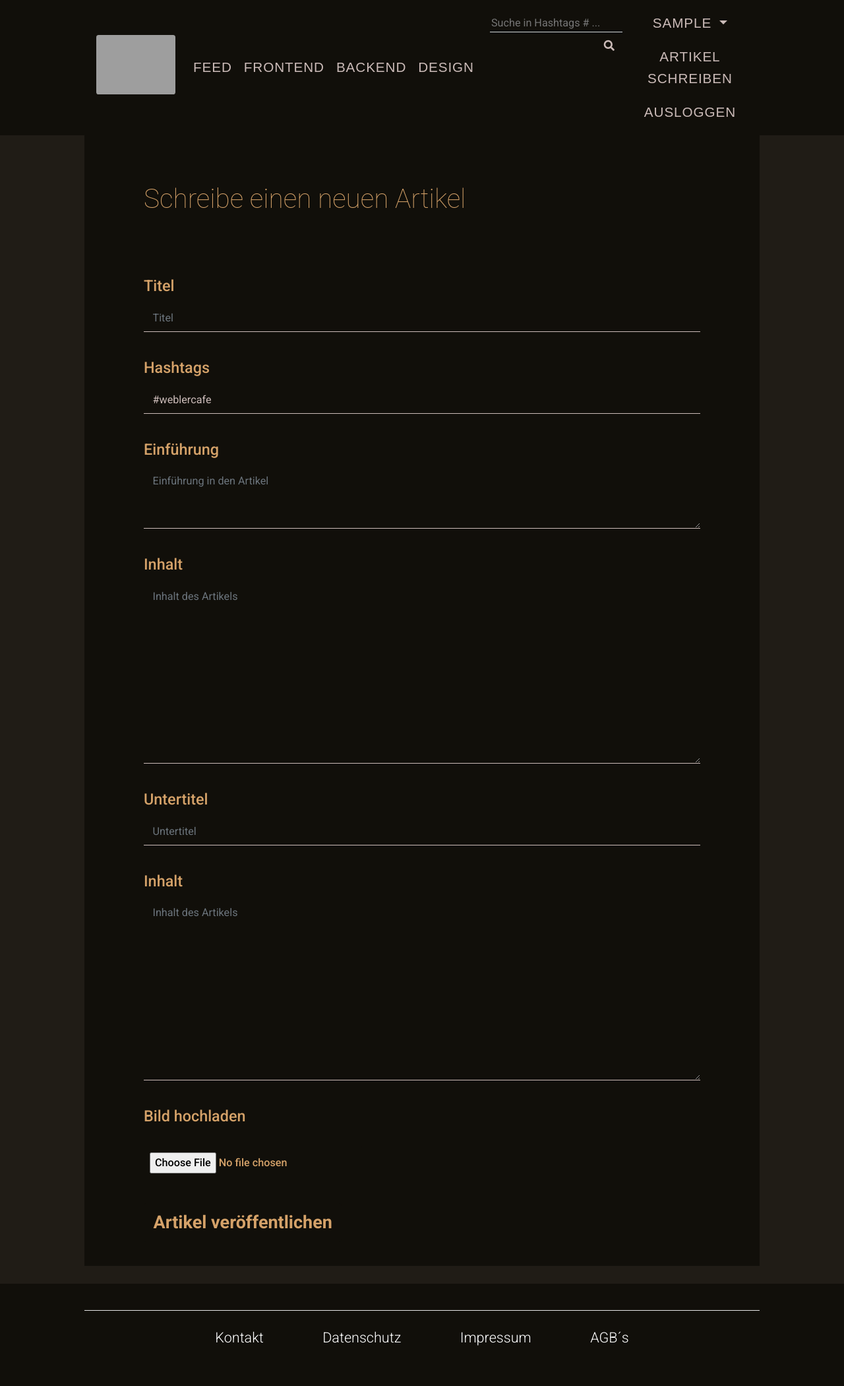
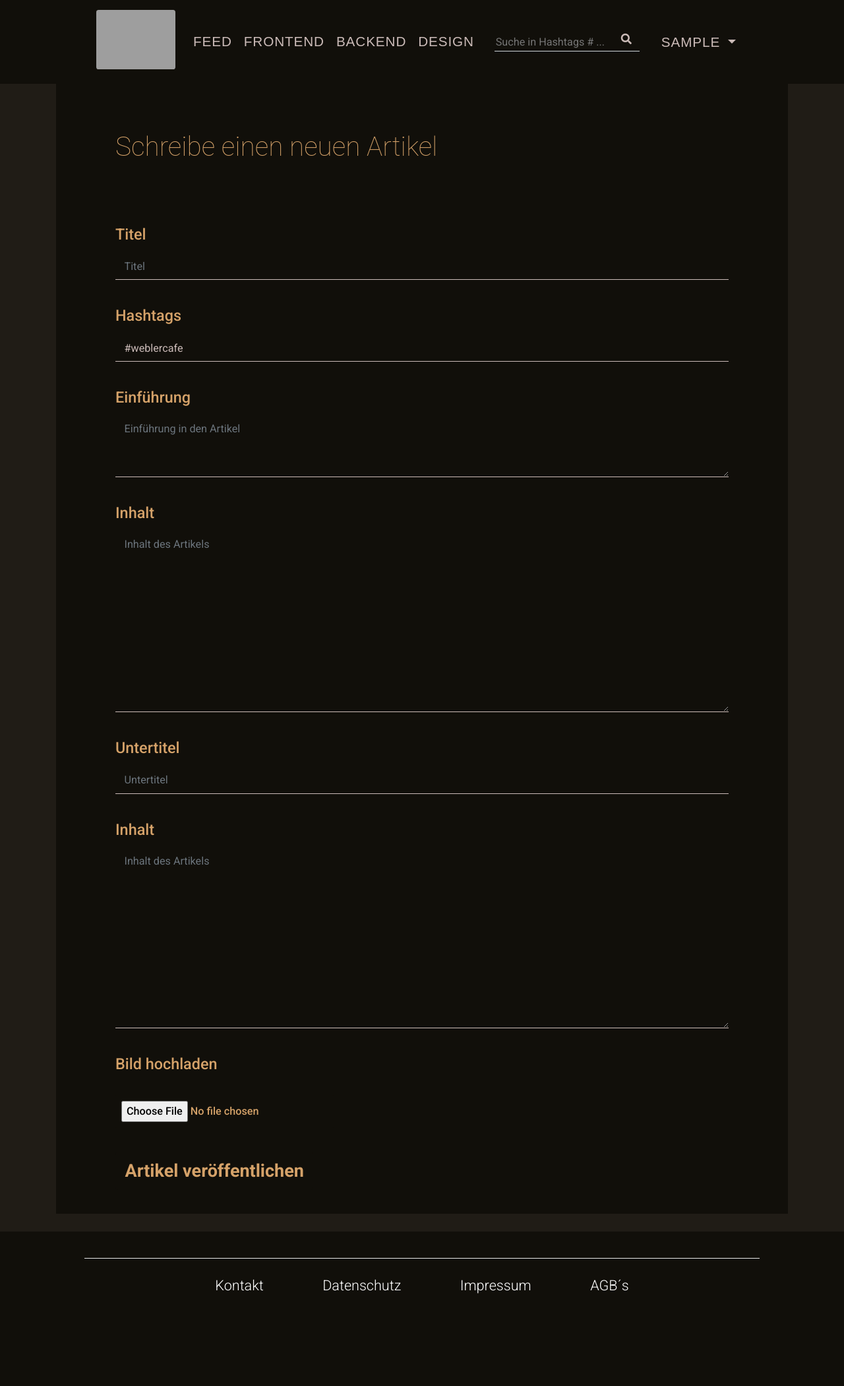
Before and after one commit to Jarmilia/webler.cafe, a Laravel app: page /articles/create in a window 1280 px wide. Shown: the whole page at 66% size. After the commit the page ends 1960 px from the top, so only its background shows below. Run offline with Laravel 8, Linux system fonts and the light colour scheme; the visitor is signed in with stand-in values (Sample User, id 1); some libraries are stand-ins or nearby versions; some web fonts are replaced; grey boxes are pictures that could not be loaded.

Commit message:
styles, migrations, dropdown, routes, errors

```diff
--- a/app/Http/Controllers/ArticlesController.php
+++ b/app/Http/Controllers/ArticlesController.php
@@ -36,7 +36,7 @@ class ArticlesController extends Controller
         $articles = Article::orderBy('created_at', 'desc')->get();
 
         //paginate:
-        $articles = Article::orderBy('created_at', 'desc')->paginate(12);
+        $articles = Article::orderBy('created_at', 'desc')->paginate(8);
 
         return view ('articles.index')->with('articles', $articles);
     }
--- a/resources/sass/_custom.scss
+++ b/resources/sass/_custom.scss
@@ -158,6 +161,9 @@ ul{
 .relative{
   position: relative;
 }
+.fixed{
+  position: fixed;
+}
 .pointer:hover{
   cursor: pointer;
 }
@@ -218,12 +207,33 @@ input:focus, .form-control:focus{
   width:100%;
   transition: width 0.3s ease-in;
 }
-// .welcome{
-// 	font-size: 1.5rem;
-// 	border-radius: 0.2rem;
-// 	font-family: 'Cutive Mono', Arial, sans-serif;
-// 	/* background: */
-// }
+/****Conrete Styles****/
+.errors{
+  border: 4px solid #862a37;
+}
+.upload{
+  padding: 0.5rem;
+  border-radius: 0.1rem;
+}
+.radio-label{
+  width:35%;
+}
+.cinema img{
+  position: fixed;
+  z-index: -100;
+  top: 0;
+  left: 0;
+  width: 100%;
+  height: 100vh;
+  margin-top: 7rem;
+  filter: brightness(0.2) sepia(1) blur(2px);
+}
+.welcome{
+	height: 95vh;
+}
+.navi{
+  z-index: 100;
+}
 // .webTalks{
 //   width: 100%;
 // 	padding: 2rem;
@@ -281,12 +291,41 @@ input:focus, .form-control:focus{
   color: #CBBBB8;
   margin-top: -3px;
 }
-.createArt{
+.summary{
+  line-height: 1.55rem;
+  font-style: italic;
+  padding-bottom: 1.5rem;
+  border-bottom: 1px solid #e5e5e5;
+  margin-bottom: .5rem;
+}
+.artContent{
   background: #110f0a;
   padding: 1rem 5rem 2rem;
   margin: 0 auto;
-  width: 80vw;
+  padding-top: 8rem;
+  // width: 80vw;
 }
+.navi-dropdown{
+  position: absolute;
+  display: none;
+}
+#navbarDropdown{
+  white-space: nowrap;
+}
+#navbarDropdown:after{
+  display: inline-block;
+  margin-left: 0.255em;
+  vertical-align: 0.255em;
+  content: "";
+  border-top: 0.3em solid;
+  border-right: 0.3em solid transparent;
+  border-bottom: 0;
+  border-left: 0.3em solid transparent;
+}
+.name-li:hover .navi-dropdown{
+  display: block;
+}
+
 // .arrow-down{
 //   width: 1rem;
 //   position: absolute;
--- a/resources/views/articles/create.blade.php
+++ b/resources/views/articles/create.blade.php
@@ -1,7 +1,7 @@
 @extends ('layouts.app')
 
 @section('content')
-  <div class="createArt">
+  <div class="artContent">
     <h1 class="text-gold margin3-4 RobotoThin">Schreibe einen neuen Artikel</h1>
     {{-- <p>{{dd(auth()->user()->id)}}</p> --}}
     {!! Form::open(['action'=> 'ArticlesController@store', 'method' => 'POST', 'enctype' => 'multipart/form-data']) !!}
--- a/resources/views/articles/edit.blade.php
+++ b/resources/views/articles/edit.blade.php
@@ -1,7 +1,7 @@
 @extends ('layouts.app')
 
 @section('content')
-<div class="createArt">
+<div class="artContent">
   <h1 class="text-gold margin3-4 RobotoThin">Editiere deinen Artikel</h1>
   {!! Form::open(['action'=> ['ArticlesController@update', $article->id], 'method' => 'POST', 'enctype' => 'multipart/form-data']) !!}
   <div class="form-group">
--- a/resources/views/articles/index.blade.php
+++ b/resources/views/articles/index.blade.php
@@ -1,7 +1,7 @@
 @extends ('layouts.app')
 
 @section('content')
-<div class="dark-backg createArt">
+<div class="dark-backg artContent">
     <h1 class="text-gold RobotoThin">Aktuelle Artikel</h1>
     @if(count($articles)>0)
       @foreach($articles as $article)
@@ -14,8 +14,8 @@
               <h3><a class="text-gold hover-gold " href="{{ url('articles')}}/{{$article->id}} ">{{$article->title}}</a></h3>
               <small>Erstellt am {{$article->created_at}} von {{$article->user->username}}</small>
               <hr>
-              <div class="max-article-height">
-                <p> {!! $article->content !!}</p>
+              <div>
+                <p> {!! $article->summary !!}</p>
               </div>
               <span class="small"><a class="text-gold block hover-gold padding-top0-5" href="{{ url('articles')}}/{{$article->id}}">weiter lesen..</a></span>
             </div>
--- a/resources/views/dashboard.blade.php
+++ b/resources/views/dashboard.blade.php
@@ -4,7 +4,7 @@
 <div class="container">
   <div class="row justify-content-center no-bord-rad">
     <div class="col-md-12">
-      <div class="card text-creme dark-backg createArt">
+      <div class="card text-creme dark-backg artContent">
         <div class="card-header text-bigger text-gold dark-backg center">Dashboard</div>
           @if (session('status'))
             <div class="alert alert-success" role="alert">
--- a/resources/views/inc/messages.blade.php
+++ b/resources/views/inc/messages.blade.php
@@ -1,9 +1,11 @@
 @if(count($errors)>0)
+  <div class="errors dark-backg text-gold">
     @foreach($errors->all() as $error)
       <div class="alert alerrt-danger">
         {{$error}}
       </div>
     @endforeach
+  </div>
 @endif
 
 @if(session('success'))
--- a/resources/views/inc/navigation.blade.php
+++ b/resources/views/inc/navigation.blade.php
@@ -1,7 +1,4 @@
 <nav class="navbar navbar-expand-lg">
-  {{-- <button class="navbar-toggler" type="button" data-toggle="collapse" data-target="#navbarNavDropdown" aria-controls="navbarNavDropdown" aria-expanded="false" aria-label="Toggle navigation">
-    <span class="navbar-toggler-icon"></span>
-  </button> --}}
   <div>
     <a class="navbar-brand" href="{{ url('/') }}"><img class="logo block" src="{{ asset('assets/pictures/logo-webler.png') }}" alt="Logo von dem webler.cafe"></a>
   </div>
@@ -46,16 +43,16 @@
             @endif
           @else
         </div>
-        <li class="dark-backg text-creme absolute">
+        <li class="dark-backg text-creme name-li">
         {{-- TODO: --}}
-          <a id="navbarDropdown" class="nav-link dropdown-toggle hover-gold Sofia-Pro" href="{{ url('users/profile') }}"href="users/profile" role="button" data-toggle="dropdown" aria-haspopup="true" aria-expanded="false" v-pre>
+          <a id="navbarDropdown" class="nav-link  hover-gold Sofia-Pro" href="{{ url('users/profile') }}"href="users/profile" role="button" data-toggle="dropdown" aria-haspopup="true" aria-expanded="false" v-pre>
               {{ Auth::user()->username }} <span class="caret"></span>
           </a>
         {{-- End TODO --}}
-          <div class="dark-backg text-creme relative nav-div" aria-labelledby="navbarDropdown">
-            <a class="nav-link hover-gold Sofia-Pro" href="{{ url('articles/create') }}" >Artikel schreiben</a>
+          <div class="dark-backg text-creme navi-dropdown" aria-labelledby="navbarDropdown">
+            <a class="nav-link hover-gold Sofia-Pro text-left" href="{{ url('articles/create') }}" >Artikel schreiben</a>
             {{-- <a class="nav-link hover-gold Sofia-Pro" href="users/profile">Artikel schreiben</a> --}}
-            <a class="nav-link hover-gold Sofia-Pro" href="{{ route('logout') }}"
+            <a class="nav-link hover-gold Sofia-Pro text-left" href="{{ route('logout') }}"
                 onclick="event.preventDefault();
                                 document.getElementById('logout-form').submit();">
                 {{ __('Ausloggen') }}
--- a/resources/views/layouts/app.blade.php
+++ b/resources/views/layouts/app.blade.php
@@ -24,7 +24,7 @@
 <body>
   <div id="app" class="app-container">
     <header>
-      <div class="dark-backg padding0-10">
+      <div class="dark-backg padding0-10 fixed width100 navi">
         @include('inc.navigation')
       </div>
       @yield('header')
```
Also changed, not shown: other parts of resources/sass/_custom.scss (+9 -22 lines), resources/lang/en/validation.php (+5 -5 lines), resources/views/articles/show.blade.php (+14 -2 lines), database/migrations/2019_06_10_105121_create_articles_table.php, database/migrations/2019_06_12_114937_categories.php, database/migrations/2019_06_16_122601_add_users_profile_image.php, public/css/app.css. Lines whose indentation alone changed are shown as unchanged.
